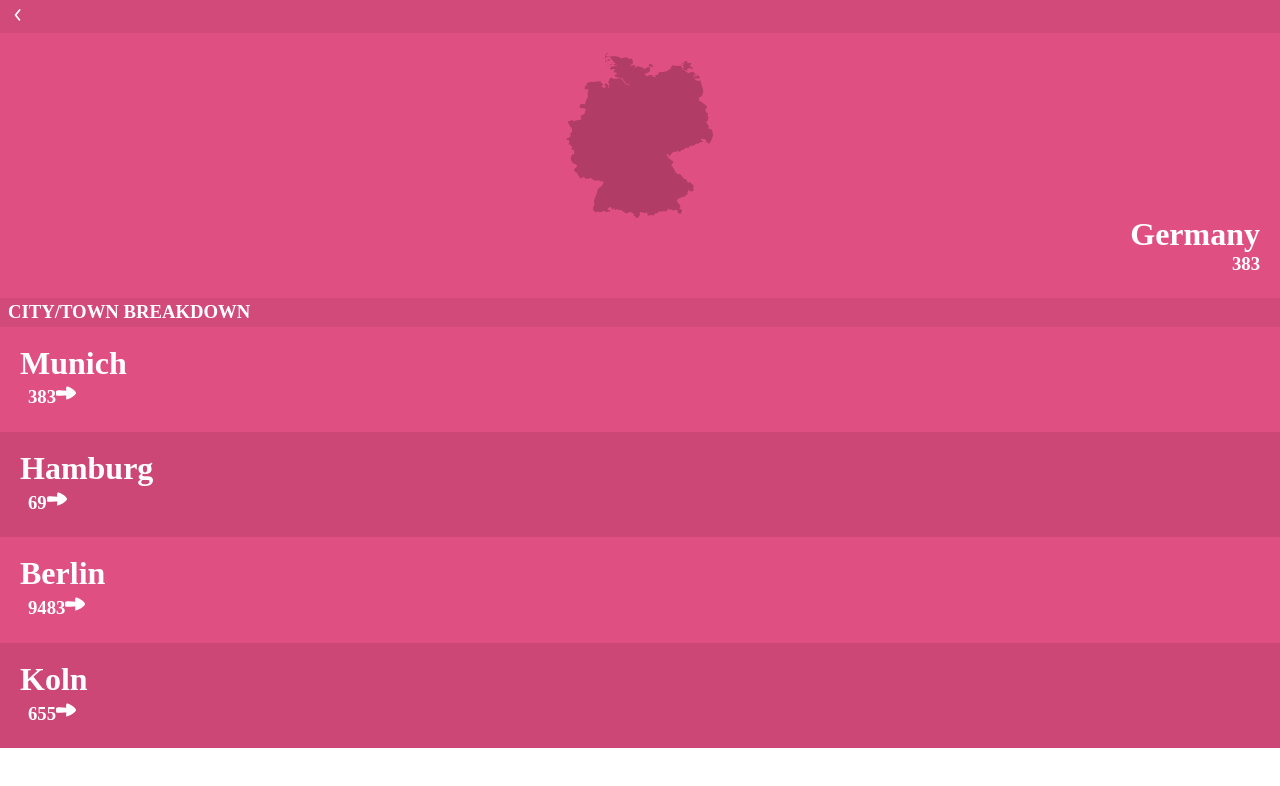
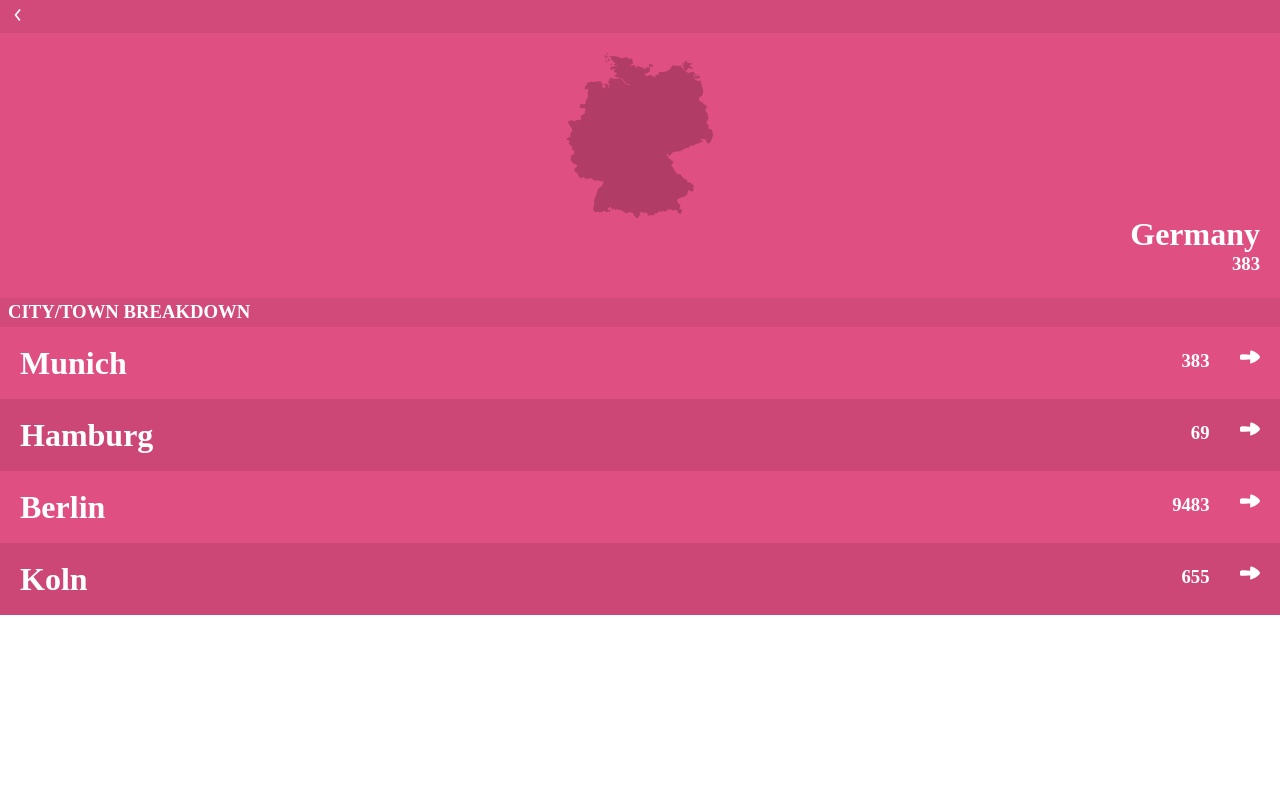
Before and after one commit to Abdona/Covid19, a React (Create React App) app: page /description in a window 1280 px wide. Shown: the top 786 px of the page. Built offline with nearby package versions, Linux system fonts and the light colour scheme.

Commit message:
Style stats component in details page

```diff
--- a/src/components/statecomponent.js
+++ b/src/components/statecomponent.js
@@ -18,10 +18,14 @@ const State = (props) => {
         <h1>
           {props.country}
         </h1>
-        <h3>
-          {props.today_confirmed}
-          {navarrowicon}
-        </h3>
+        <div>
+          <h3>
+            {props.today_confirmed}
+          </h3>
+          <span>
+            {navarrowicon}
+          </span>
+        </div>
       </div>
     </div>
 
--- a/src/components/statecomponent.module.css
+++ b/src/components/statecomponent.module.css
@@ -40,3 +40,13 @@
   position: absolute;
   right: 23px;
 }
+
+.textcont {
+  display: flex;
+  justify-content: space-between;
+}
+
+.textcont div h3 {
+  display: inline-block;
+  margin-right: 1.899rem;
+}
```
